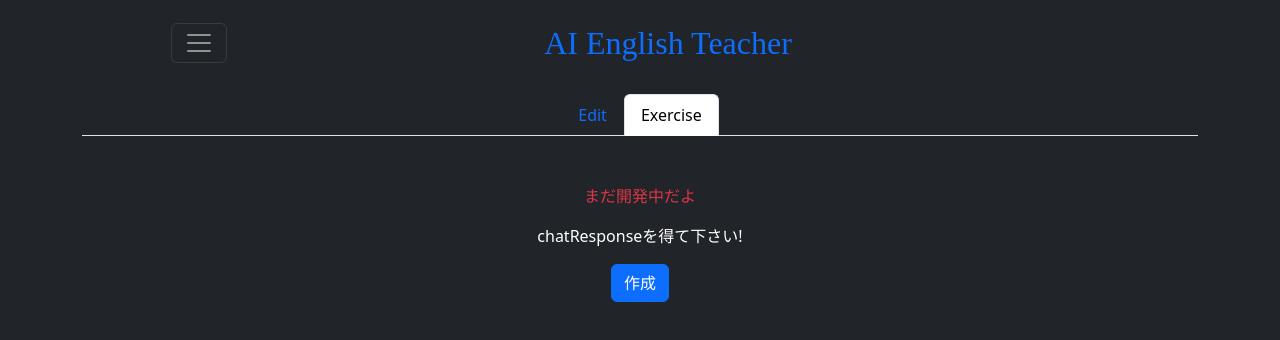
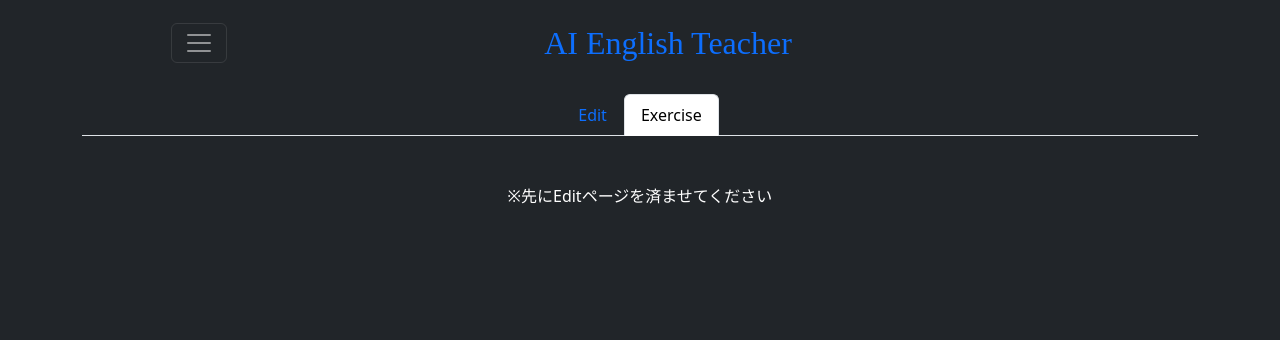
Before and after one commit to kadota05/english-assistant, a React (Create React App) app: page /chat in a window 1280 px wide. Shown: the top 340 px of the page. Built offline with nearby package versions, Linux system fonts and the light colour scheme; a small style sheet from the web is missing; a web font is replaced by a local one.

Commit message:
handleResetなどを修正

```diff
--- a/src/compenents/SendButton.tsx
+++ b/src/compenents/SendButton.tsx
@@ -3,9 +3,10 @@ import React from 'react';
 type Props = {
     handleSend: () => void;
     loading: boolean;
+    buttonString: string;
 }
 
-const SendButton: React.FC<Props> = ( {handleSend, loading} ) => {
+const SendButton: React.FC<Props> = ( {handleSend, loading, buttonString } ) => {
     return (
         <button
             className="btn btn-outline-primary rounded-pill fw-semibold mx-1"
@@ -18,7 +19,7 @@ const SendButton: React.FC<Props> = ( {handleSend, loading} ) => {
                 考えています...
                 </>
             ) : (
-                '添削してもらう'
+                buttonString
             )}
             </button>
     )
--- a/src/router/AdaptiveExercise.tsx
+++ b/src/router/AdaptiveExercise.tsx
@@ -1,4 +1,7 @@
 import React, { useState, useEffect } from 'react';
+import {
+  SendButton
+} from '../compenents/index';
 import { fetchExerciseResponse } from '../services/aiService';
 import { ChatLog } from '../store/chatLogService';
 import { exercise, addExercise, editExercise } from '../store/exerciseService'
@@ -141,20 +144,13 @@ const AdaptiveExercise: React.FC<AdaptiveExerciseProps> = ({ selectedChat, relat
           }
         `}
       </style>
-      <div className="text-danger text-center mb-3">まだ開発中だよ</div>
       {selectedChat ? (
-        <div className="text-center mb-3">作成できます！</div>
+        <div className="text-center">
+          <SendButton handleSend={handleSend} loading={loading} buttonString={'問題を作成する'} />
+        </div>
       ) : (
-        <div className="text-center mb-3">chatResponseを得て下さい!</div>
+        <div className="text-center mb-3">※先にEditページを済ませてください</div>
       )}
-
-      <div className="text-center">
-        <button className="btn btn-primary" onClick={handleSend}>
-          作成
-        </button>
-      </div>
-
-      {loading && <div className="text-center mt-2">作問しています</div>}
 
       {/* 抽出した[ ]部分をアドバイス表示用にスタイル */}
       {bracketedText && (
--- a/src/router/SentenceEditor.tsx
+++ b/src/router/SentenceEditor.tsx
@@ -36,12 +36,7 @@ const SentenceEditor: React.FC<SentenceEditorProps> = ({
   const [sections, setSections] = useState<string[]>(['', '', '']);
 
   const handleReset = () => {
-    setIntent('');
-    setIntentError('');
-    setUserExpression('');
-    setUserExpressionError('');
-    setChatResponse('');
-    setSections(['', '', '']);
+    window.location.reload();
   };
 
   // 送信時（入力チェック後、AI の応答を取得し、チャットログを indexedDB および親状態へ更新）
@@ -161,7 +156,7 @@ const SentenceEditor: React.FC<SentenceEditorProps> = ({
           <div className="text-center my-4">
             <div className="d-inline-flex align-items-center gap-2">
               <DescriptionIcon descriptionRef={descriptionRef} />
-              <SendButton handleSend={handleSend} loading={loading} />
+              <SendButton handleSend={handleSend} loading={loading} buttonString={'添削してもらう'} />
               <ResetButton handleReset={handleReset} />
             </div>
           </div>
```
